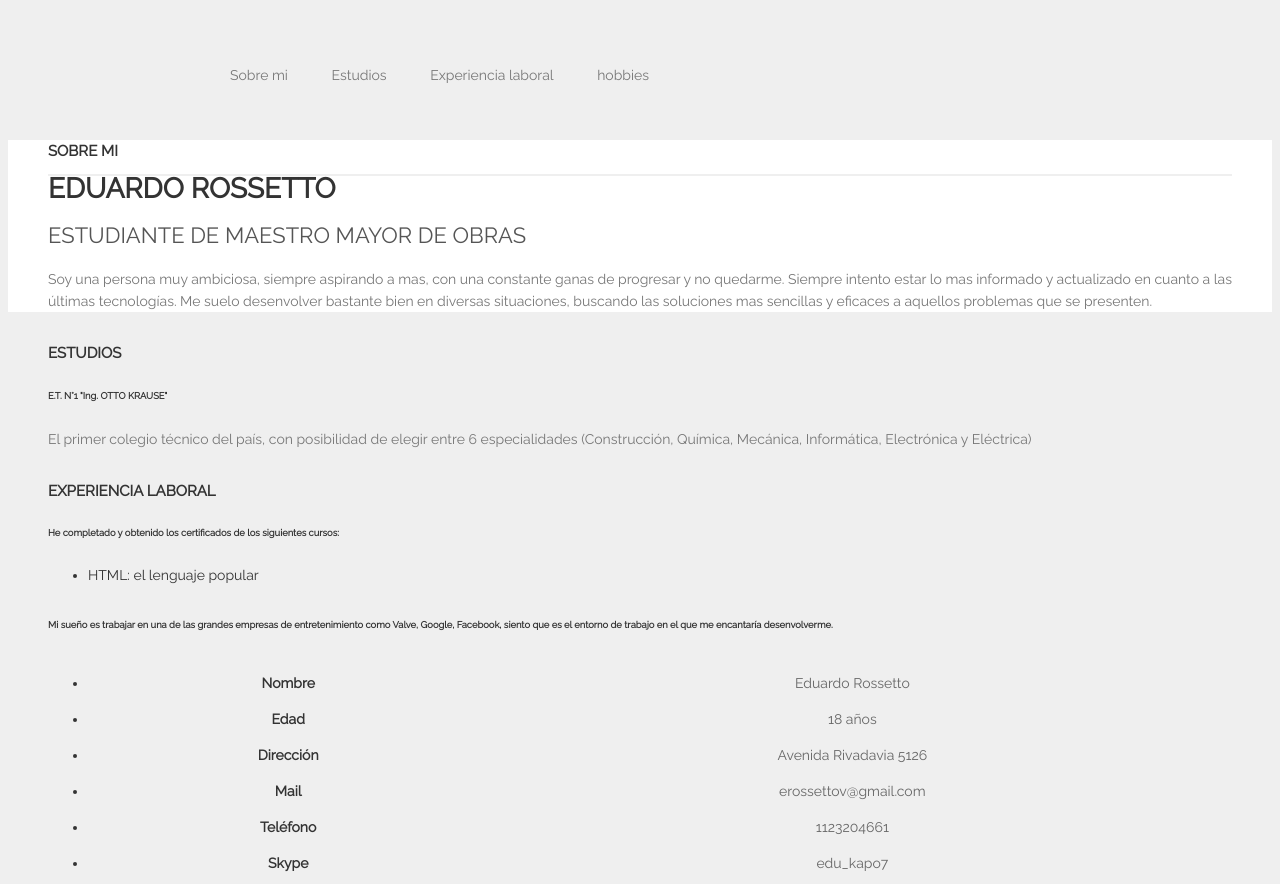
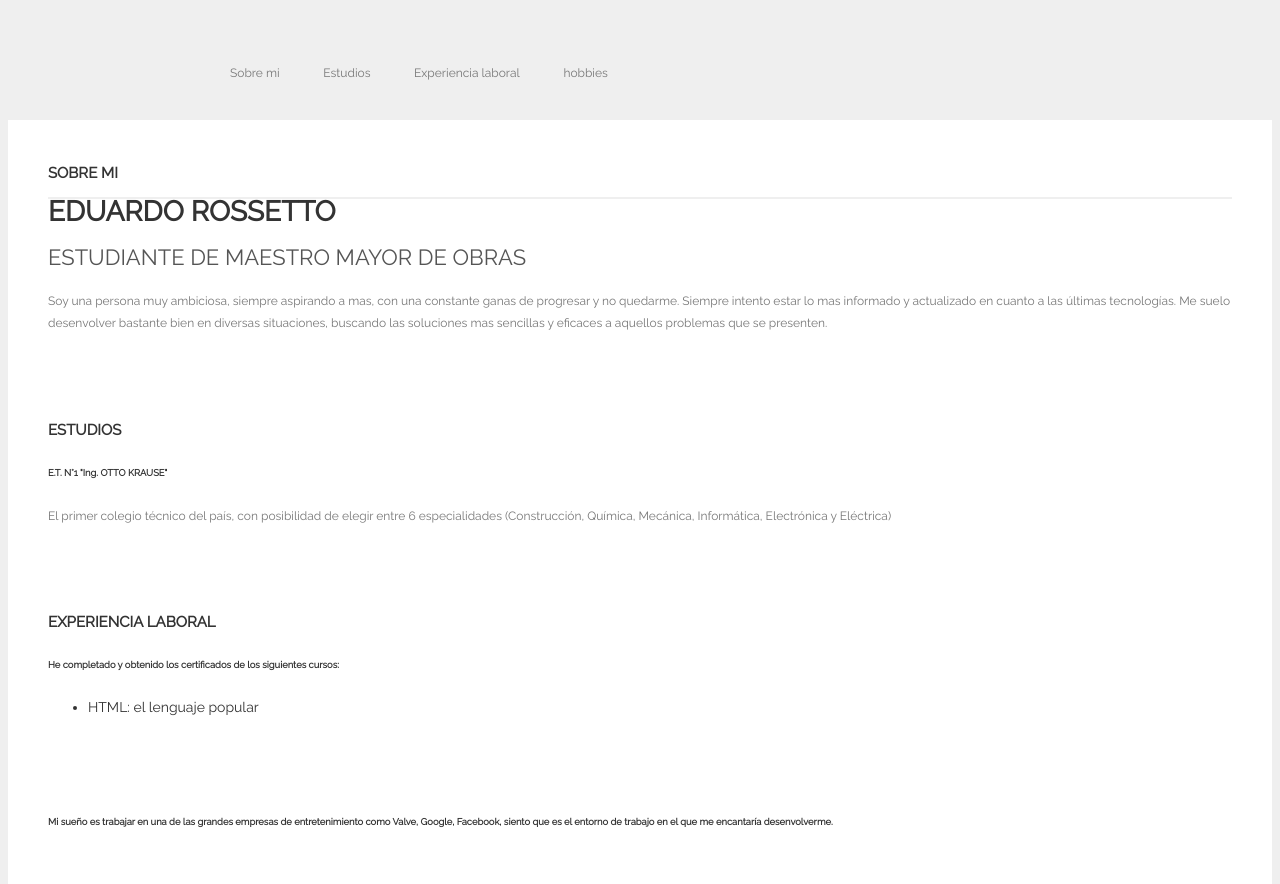
Before and after one commit to edukapo7/Cursoprogramacion, a plain HTML site: page Cursoprogramación/Index.html in a window 1280 px wide. Shown: the top 884 px of the page. Drawn offline with Linux system fonts and the light colour scheme.

Commit message:
correcciones

```diff
--- a/Cursoprogramación/Index.html
+++ b/Cursoprogramación/Index.html
@@ -3,11 +3,12 @@
 <head>
 	<meta charset="UTF-8">
 
-	<Title>CURRICULUM</title>
-		<link rel="stylesheet" type:"text/css" href="css/estilo.css">
+	<title>CURRICULUM</title>
+		<link rel="stylesheet" type="text/css" href="css/estilo.css">
 		<link href="https://fonts.googleapis.com/css?family=Raleway" rel="stylesheet">
 	</head>
 	<body>
+	<div class="contenedor">
 		<div id="c-izquierda">
 			<nav>
 				<ul>
@@ -20,20 +21,20 @@
 		</div>
 		<div id="c-derecha">
 			<section>
-				<div id=sobre-mi>
-					<h1 class=titulo-seccion>Sobre mi</h1>
+				<div id="sobre-mi">
+					<h1 class="titulo-seccion">Sobre mi</h1>
 				</div>
 				<div class="sobre-mi">
 					<h1 class="nombre">Eduardo Rossetto</h1>
-					<h2>Estudiante de maestro mayor de obras</h2>
+					<h2 class="profesion">Estudiante de maestro mayor de obras</h2>
 					<p>Soy una persona muy ambiciosa, siempre aspirando a mas, con una constante ganas de progresar y no quedarme.
 						Siempre intento estar lo mas informado y actualizado en cuanto a las últimas tecnologías. Me suelo desenvolver bastante bien en diversas situaciones, buscando las soluciones mas sencillas y eficaces a aquellos problemas que se presenten.</p>
 					</div>
-				</div>
+
 			</section>
 			<section>
-				<div id=estudios>
-					<h1 class=titulo-seccion>Estudios</h1>
+				<div id="estudios">
+					<h1 class="titulo-seccion">Estudios</h1>
 				</div>
 				<div class="estudios">
 
@@ -42,8 +43,8 @@
 				</div>
 			</section>
 			<section>
-				<div id=experiencia-laboral>
-					<h1 class=titulo-seccion>Experiencia laboral</h1>
+				<div id="experiencia-laboral">
+					<h1 class="titulo-seccion">Experiencia laboral</h1>
 				</div>
 				<div class="experiencia-laboral">
 					<div><h6>He completado y obtenido los certificados de los siguientes cursos:</h6>
@@ -88,7 +89,7 @@
 				</ul>
 			</section>
 			<section>
-				<div id="hobbies"><h1 class=titulo-seccion>Hobbies</h1>
+				<div id="hobbies"><h1 class="titulo-seccion">Hobbies</h1>
 					<div class="hobbie">
 						<div>Me gusta jugar videojuegos</div>
 						<div><img src="img/videojuegos.png" alt="Deporte" height="250" width="330"></div>
@@ -104,5 +105,7 @@
 				</div>
 			</section>
 		</div>
+		</div>
 	</body>
 	</html>
+<!-- Los div que contienen los títulos ponerle una clase y aplicar estilos ; cambiar Sections por div(contenido, dejar afuera títulos)-->
--- a/Cursoprogramación/css/estilo.css
+++ b/Cursoprogramación/css/estilo.css
@@ -1,18 +1,21 @@
 /*//////////////////ACÁ ESTÁN LAS ETIQUETAS//////////////////*/
 html{
-	box-sizing: border-box;
 	height: 100%;
 }
-
+* {
+	box-sizing: border-box;
+}
 body {
 	background-color: #efefef;
-	font-family: "Raleway";
+	font-family: "Raleway", sans-serif;
+	min-height: 100%;
 	font-size: 14px;
 	line-height: 20px;
 	color: #333333;
 }
-a:link {
-	text-decoration: none; font-weight: 700;
+a {
+	text-decoration: none;
+	font-weight: 700;
 }
 nav {
 	margin-top: 40px;
@@ -22,7 +25,7 @@ nav {
 	max-height: 100%;
 }
 section {
-	margin: 30px 40px;
+	padding: 30px 40px;
 }
 h2 {
 	color: #555555;
@@ -32,10 +35,10 @@ h2 {
 	text-transform: uppercase;
 }
 p {
-	font size: 12px;
+	font-size: 12px;
 	color: #777777;
 	line-height: 22px;
-	font-weight: 250;
+	font-weight: 200;
 }
 /*//////////////////ACÁ ESTÁN LOS id//////////////////*/
 #c-derecha {
@@ -86,28 +89,29 @@ h1.nombre {
 	transform: scale(1.05);
 }
 
-.titulo-datos {
-	display: inline-block;
-	width: 35%;
 }
 .datos {
 	display: inline-block;
 	width: 63%;
 	padding-top: 8px;
 	padding-bottom: 8px;
+	color: #666666;
+	font-size: 14px;
+	text-align: center;
 }
 .titulo-datos {
 	color: #333333;
 	font-size: 14px;
 	font-weight: 700;
 	text-align: center;
-}
-.datos {
-	color: #666666;
-	font-size: 14px;
-	text-align: center;
+	display: inline-block;
+	width: 35%;
 }
 .hobbie {
 	display: inline-block;
 	margin: 0px;
 }
+.item a p {
+
+}
+/* punto 2.18 , dar estilo a class contenedor*/
```
